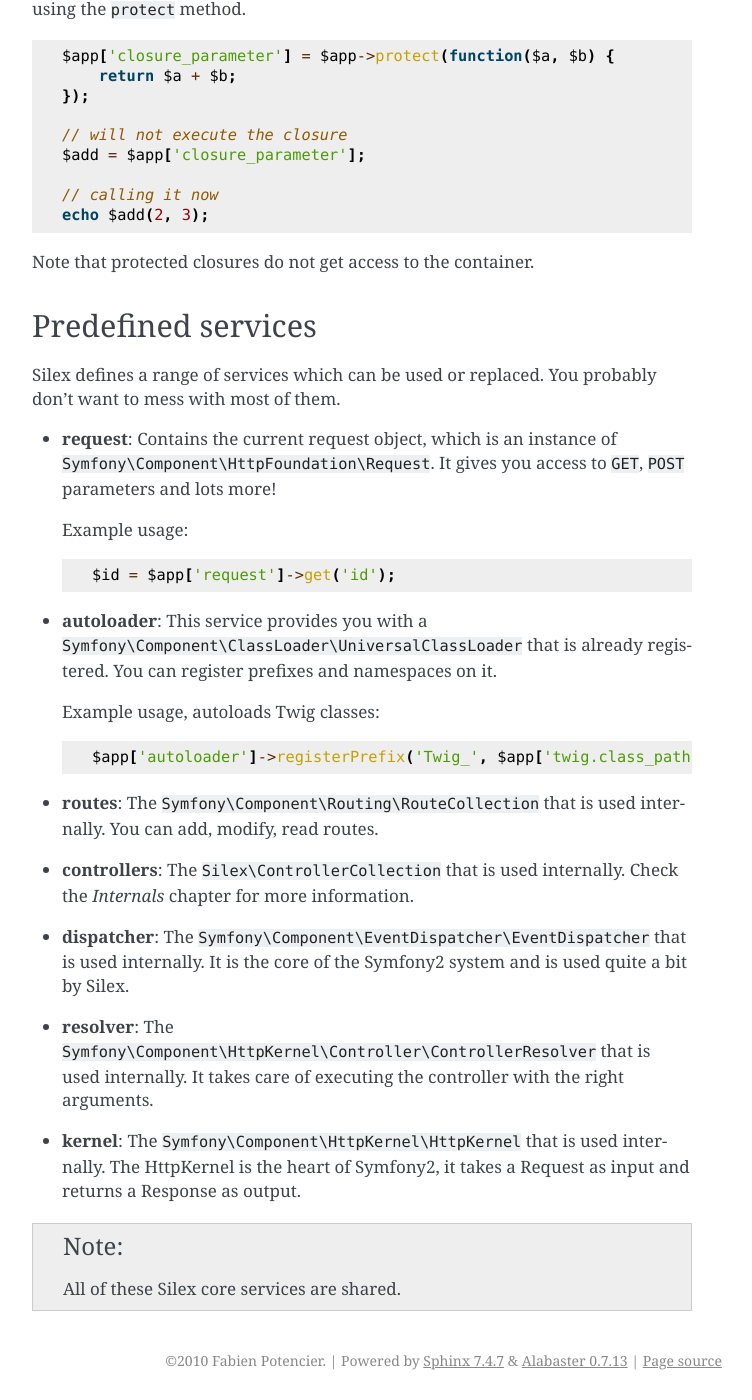
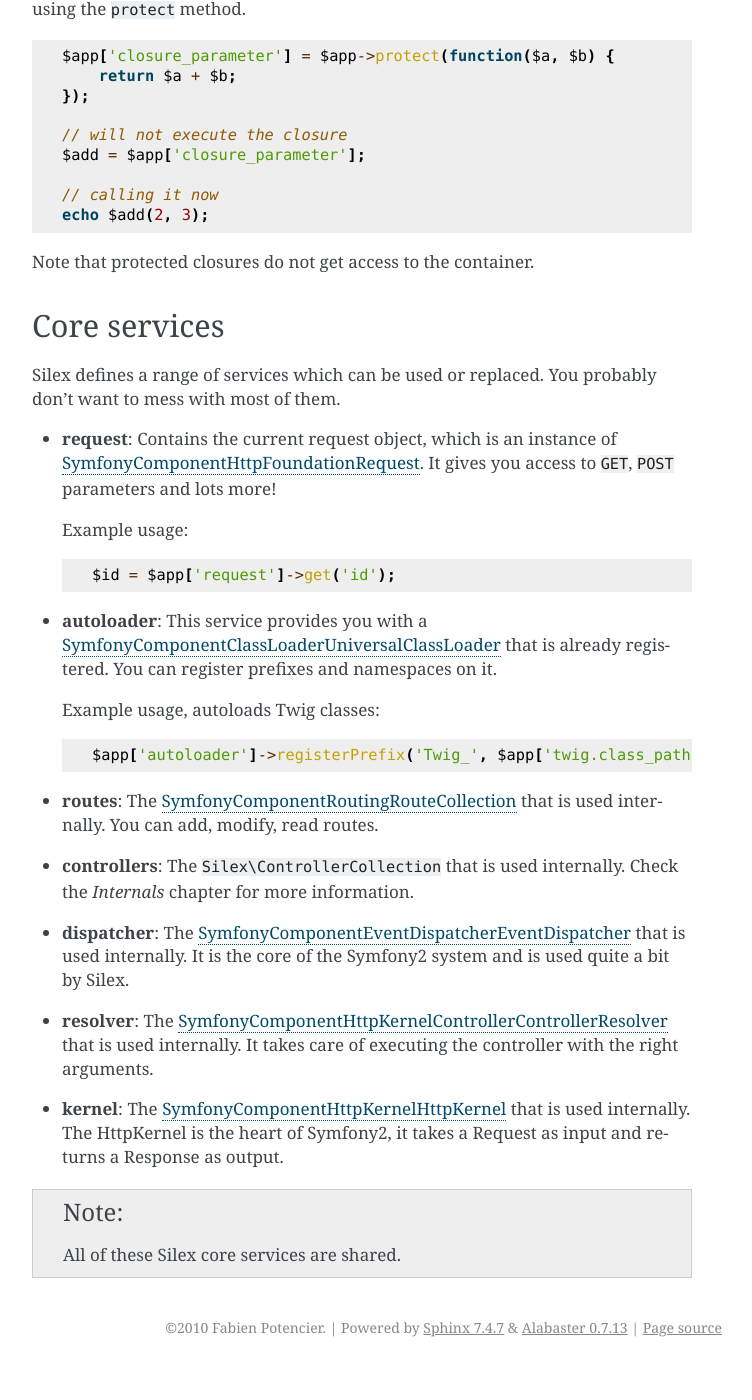
Before and after one commit to silexphp/Silex, a Sphinx documentation site: the page built from doc/services.rst, in a window 1280 px wide and 1400 px high, scrolled down 3386 px. Shown: the whole window, without its empty margins (388-1140 px from the left). Built offline with Sphinx 7.4.7, drawn with Linux system fonts in a browser that asks for light colours; after the commit the page ends 4753 px from its top, so only the background shows below that; some of the changed text lies outside the part shown.

Commit message:
[docs] several small adjustments

```diff
--- a/doc/contributing.rst
+++ b/doc/contributing.rst
@@ -14,6 +14,10 @@
 
 * Send a pull request. Bonus points for topic branches.
 
+If you have a big change or would like to discuss something,
+please join us on the `mailing list
+<http://groups.google.com/group/silex-php>`.
+
 .. note::
 
     Any code you contribute must be licensed under the MIT
--- a/doc/extensions.rst
+++ b/doc/extensions.rst
@@ -105,7 +105,7 @@
 classes using the ``UniversalClassLoader``.
 
 As described in the *Services* chapter, there is an
-*autoloader* service that you can use for this.
+*autoloader* service which can be used for this.
 
 Here is an example of how to use it (based on `Buzz <https://github.com/kriswallsmith/Buzz>`_)::
 
--- a/doc/services.rst
+++ b/doc/services.rst
@@ -180,15 +180,16 @@
 Note that protected closures do not get access to
 the container.
 
-Predefined services
--------------------
+Core services
+-------------
 
 Silex defines a range of services which can be used
 or replaced. You probably don't want to mess with most
 of them.
 
 * **request**: Contains the current request object,
-  which is an instance of ``Symfony\Component\HttpFoundation\Request``.
+  which is an instance of `Symfony\Component\HttpFoundation\Request
+  <http://api.symfony.com/2.0/Symfony/Component/HttpFoundation/Request.html>`_.
   It gives you access to ``GET``, ``POST`` parameters
   and lots more!
 
@@ -197,7 +198,8 @@
     $id = $app['request']->get('id');
 
 * **autoloader**: This service provides you with a
-  ``Symfony\Component\ClassLoader\UniversalClassLoader``
+  `Symfony\Component\ClassLoader\UniversalClassLoader
+  <http://api.symfony.com/2.0/Symfony/Component/ClassLoader/UniversalClassLoader.html>`_
   that is already registered. You can register prefixes
   and namespaces on it.
 
@@ -205,7 +207,8 @@
 
     $app['autoloader']->registerPrefix('Twig_', $app['twig.class_path']);
 
-* **routes**: The ``Symfony\Component\Routing\RouteCollection``
+* **routes**: The `Symfony\Component\Routing\RouteCollection
+  <http://api.symfony.com/2.0/Symfony/Component/Routing/RouteCollection.html>`_
   that is used internally. You can add, modify, read
   routes.
 
@@ -213,15 +216,18 @@
   that is used internally. Check the *Internals*
   chapter for more information.
 
-* **dispatcher**: The ``Symfony\Component\EventDispatcher\EventDispatcher``
+* **dispatcher**: The `Symfony\Component\EventDispatcher\EventDispatcher
+  <http://api.symfony.com/2.0/Symfony/Component/EventDispatcher/EventDispatcher.html>`_
   that is used internally. It is the core of the Symfony2
   system and is used quite a bit by Silex.
 
-* **resolver**: The ``Symfony\Component\HttpKernel\Controller\ControllerResolver``
+* **resolver**: The `Symfony\Component\HttpKernel\Controller\ControllerResolver
+  <http://api.symfony.com/2.0/Symfony/Component/HttpKernel/Controller/ControllerResolver.html>`_
   that is used internally. It takes care of executing the
   controller with the right arguments.
 
-* **kernel**: The ``Symfony\Component\HttpKernel\HttpKernel``
+* **kernel**: The `Symfony\Component\HttpKernel\HttpKernel
+  <http://api.symfony.com/2.0/Symfony/Component/HttpKernel/HttpKernel.html>`_
   that is used internally. The HttpKernel is the heart of
   Symfony2, it takes a Request as input and returns a
   Response as output.
--- a/doc/usage.rst
+++ b/doc/usage.rst
@@ -209,7 +209,7 @@
 Route variables
 ~~~~~~~~~~~~~~~
 
-As has been before you can define variable parts in a route like this::
+As has been show before you can define variable parts in a route like this::
 
     $app->get('/blog/show/{id}', function($id) {
         ...
```
Also changed, not shown: other parts of doc/services.rst (+2 -2 lines), doc/extensions/twig.rst (+4 -4 lines), doc/internals.rst (+5 -2 lines).
